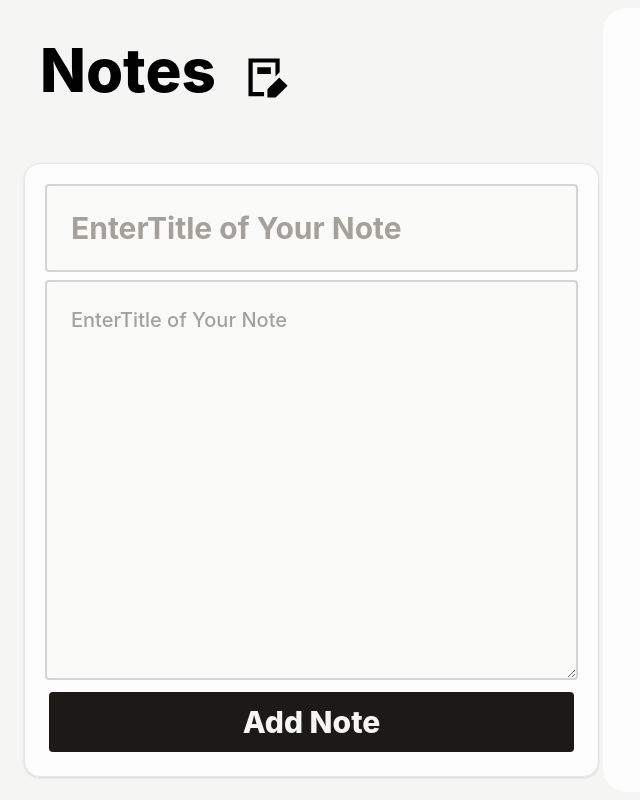
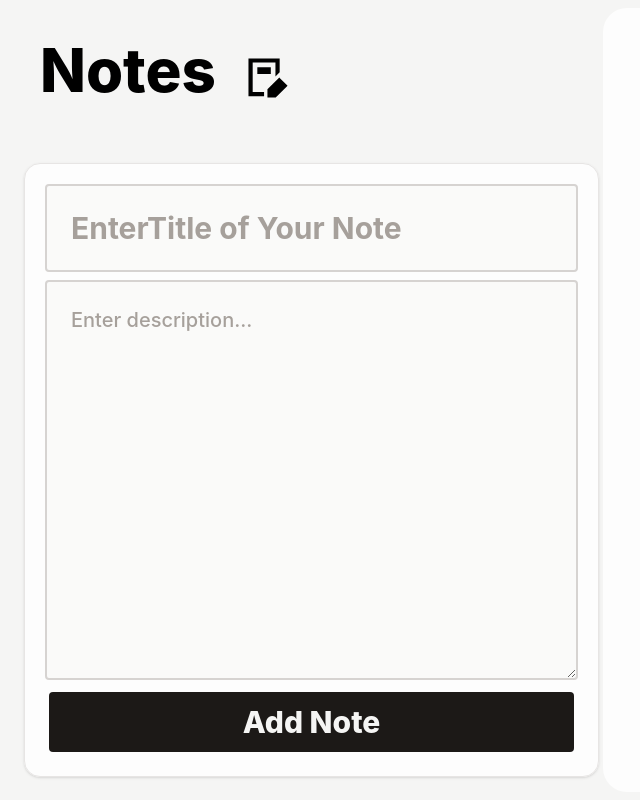
Before and after one commit to Princeyadav1611/Learning-React-JS, a React (Vite) app: page / in a window 1280 px wide. Shown: the part 800-1600 px from the top of the page, without its empty margins (0-640 px from the left). Built offline with nearby package versions, Linux system fonts and the light colour scheme.

Commit message:
enter desc

```diff
--- a/src/components/Section2/Section2.jsx
+++ b/src/components/Section2/Section2.jsx
@@ -33,7 +33,7 @@ const Section2 = () => {
           onSubmit={(e) => {
             e.preventDefault();
             const copyTask = [...task];
-          copyTask.push({title,desc });
+            copyTask.push({ title, desc });
             setTask(copyTask);
             setTitle("");
             setDesc("");
@@ -54,7 +54,7 @@ const Section2 = () => {
             onChange={(e) => {
               setDesc(e.target.value);
             }}
-          placeholder="EnterTitle of Your Note"
+            placeholder="Enter description..."
             className=" h-100 bg-stone-50 text-stone-800 placeholder-stone-400 border-stone-300 focus:border-stone-300 p-6 text-xl font-medium m-1 rounded border-2 "
           ></textarea>
           <button
@@ -66,6 +66,7 @@ const Section2 = () => {
         </form>
       </div>
       <Notes Data={task} />
-  </div>)
+    </div>
+  );
 };
 export default Section2;
```
Lines whose indentation alone changed are shown as unchanged.
